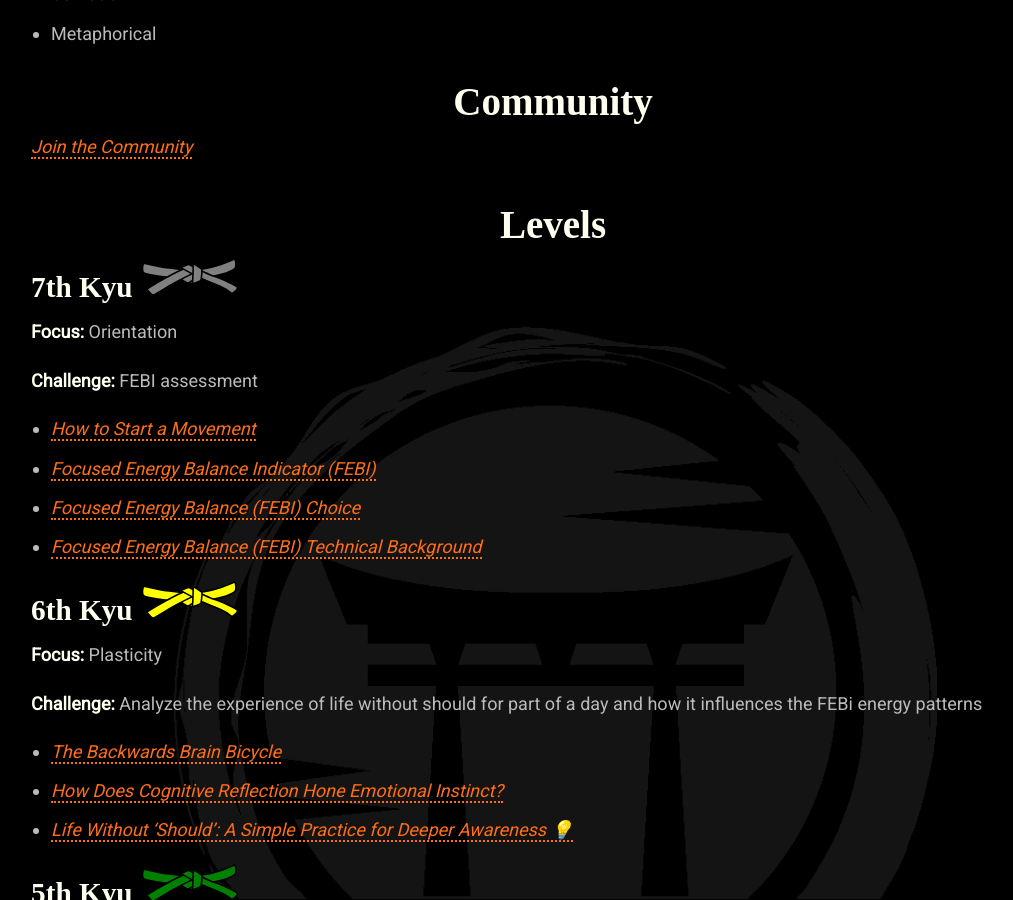
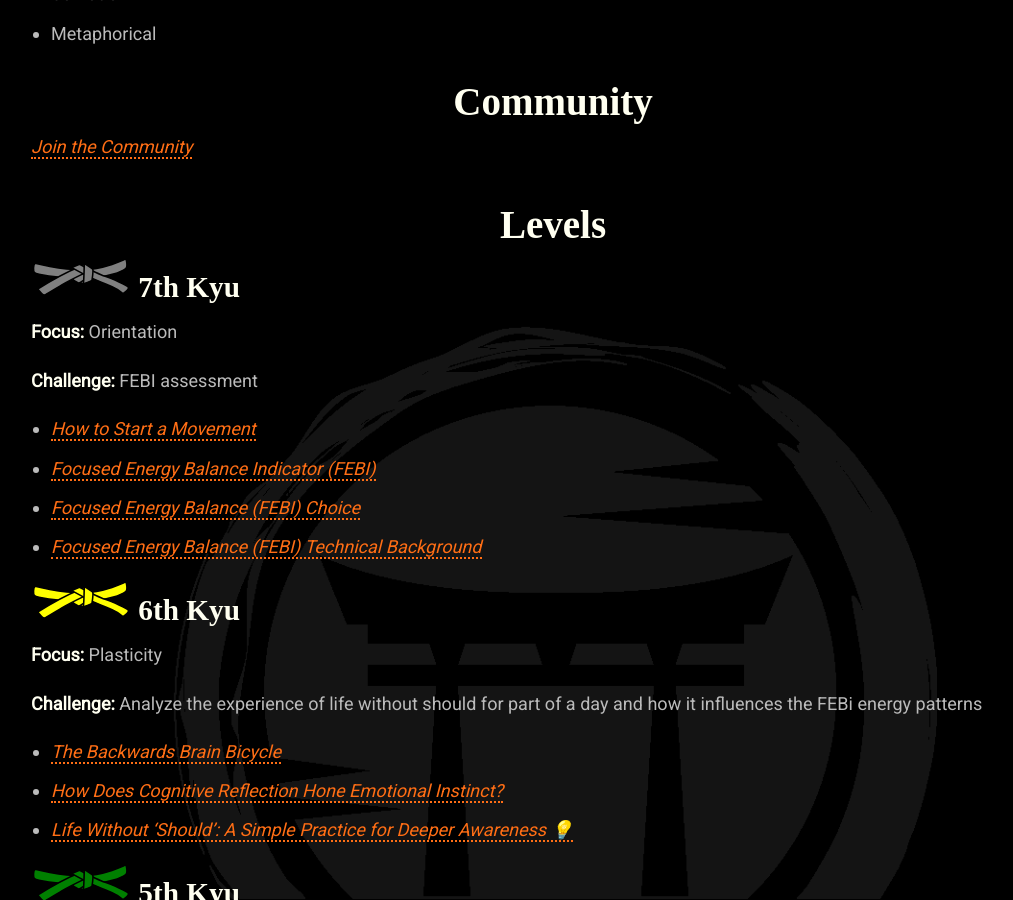
Before and after one commit to mindset-dojo/mindset-dojo.github.io, a Jekyll site: the page built from program.md, in a window 1280 px wide and 900 px high, scrolled down 1075 px. Shown: the whole window, without its empty margins (87-1100 px from the left). Built offline with Jekyll 4.4.1, drawn with Linux system fonts in a browser that asks for light colours; some web fonts are replaced.

Commit message:
Put belt label after belt image in Levels section in program.md.

```diff
--- a/program.md
+++ b/program.md
@@ -54,9 +54,9 @@ css_id: program
 <section>
   <h2>Levels</h2>
   {% for level in program.levels %}
-      <h3>{{ level.label }} {% if level.level %}
+      <h3> {% if level.level %}
 			<svg class="md-belt-svg {{ level.color }}" xmlns="http://www.w3.org/2000/svg" version="1.1" viewBox="0 0 500 200"><path class="st3" d="M202.6,53.8s-1.5,5,.2,7.4,24.9,1.8,24.9,1.8l-11.3-10.2-13.8,1.1h0Z"/><path class="st4" d="M20.4,30.9s119.2,32.1,233.8,32.1S468.9,11.8,472.7,9.5c3.8-2.3,13,39,.8,48.1-12.2,9.2-81,48.9-216.2,48.9S24.3,85.1,17.4,77.5s-6.9-38.2,3.1-46.6h-.1Z"/><path class="st0" d="M262.6,134s-22.2-6.1-28.3-21.4,58.8-29.8,58.8-29.8l-6.1,31.3-24.4,19.9h0Z"/><path class="st4" d="M206.1,110.4s30.6,21.4,35.1,19.1c4.6-2.3,58.8-36.7,58.8-36.7l-45.8-33.6-50.4,38.2,2.3,13h0Z"/><path class="st4" d="M33.4,160s125.3-76.4,200.9-107c75.6-30.6,30.6,29,30.6,29,0,0-78.7,38.2-110.8,57.3-32.1,19.1-81.7,50.4-87.9,51.2-6.1.8-32.9-30.6-32.9-30.6h.1Z"/><path class="st3" d="M266.6,35s-5.3-1.9-14.1,8.5c-8.9,10.3,15.1,8.2,15.1,8.2l-.9-16.7h-.1Z"/><path class="st1" d="M242.8,36.2s94.7,49.7,127.6,60.4c32.9,10.7,113.8,46.6,116.9,55.8s-27.5,30.6-27.5,30.6c0,0-23.7-21.4-54.2-34.4-30.6-13-83.3-34.4-112.3-48.1-29-13.8-89.4-47.4-89.4-47.4l39-16.8h0Z"/><path class="st2" d="M266.4,35.5s-2.3,92.4-4.6,97c-2.3,4.6,42.8-13,43.5-18.3.8-5.3,6.9-50.4,2.3-55s-36.7-26-41.3-23.7h.1Z"/></svg>
-			{% endif %} </h3>
+			{% endif %} {{ level.label }} </h3>
       <p><strong>Focus:</strong> {{ level.focus }}</p>
       <p><strong>Challenge:</strong> {{ level.challenge }}</p>
       <ul>
```
